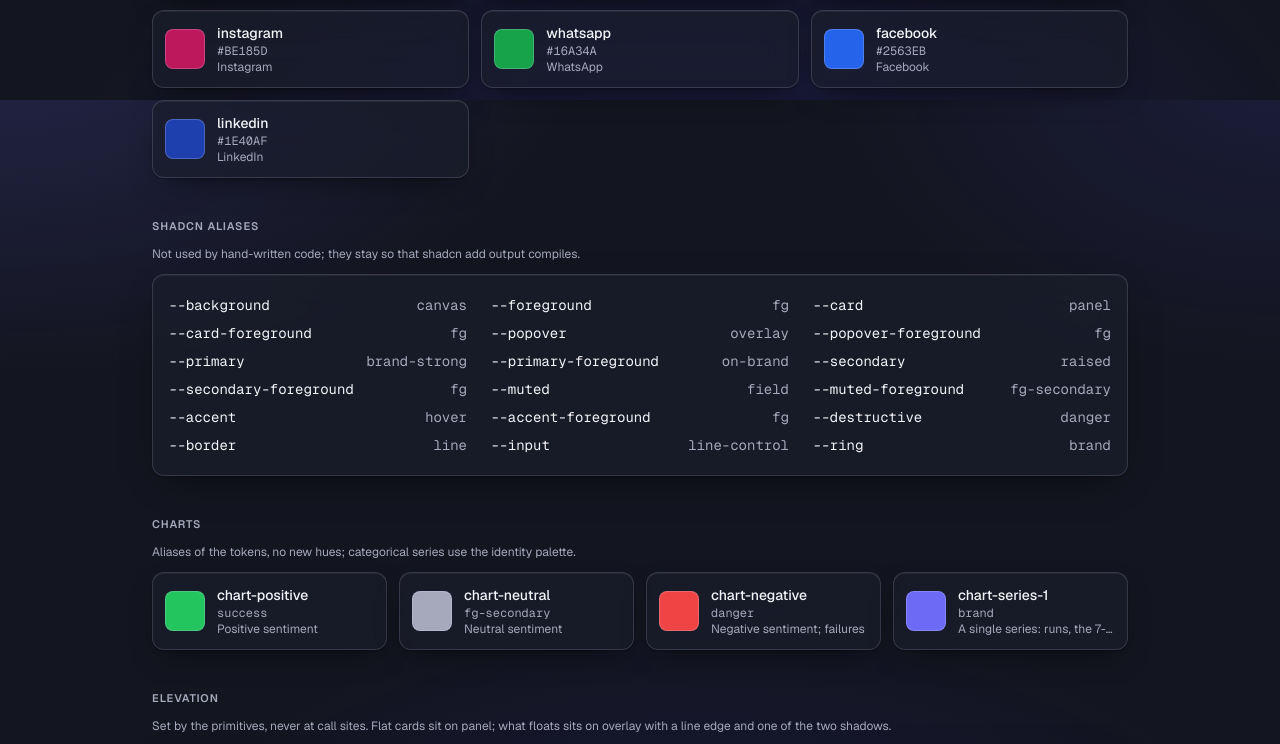
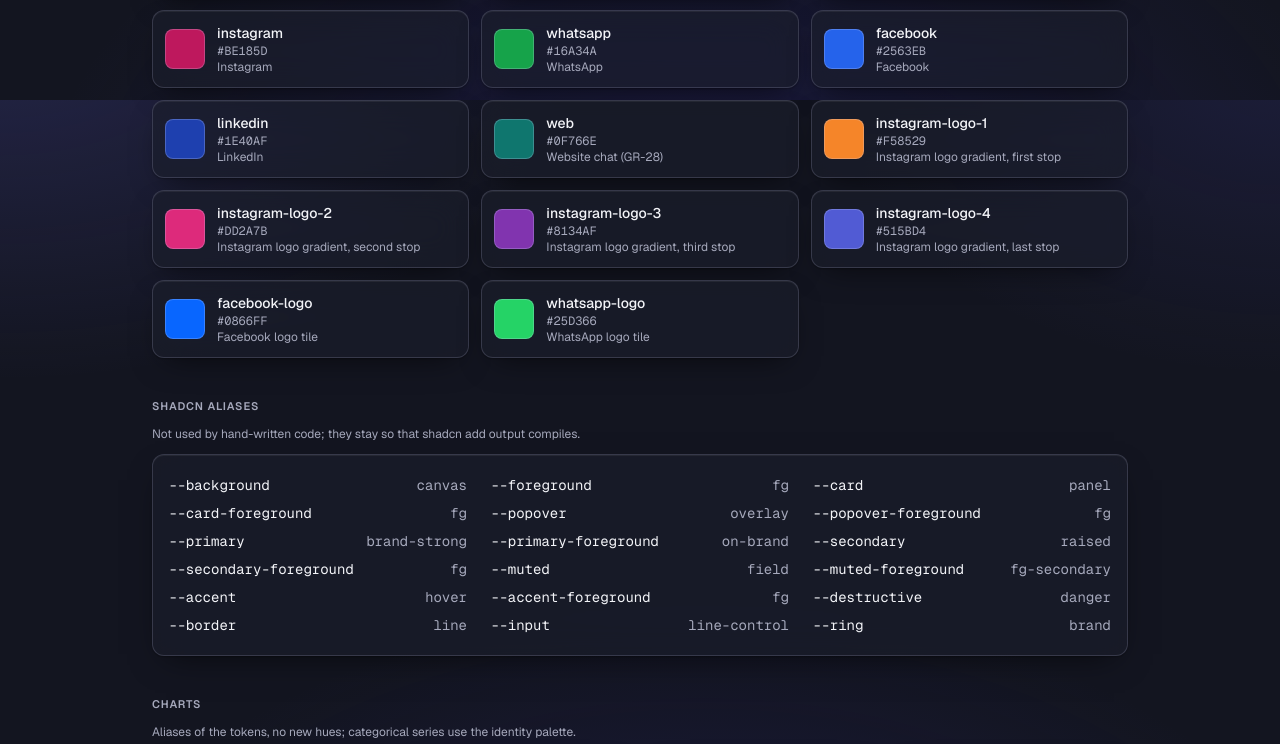
Before and after one commit to zakaur-rahman/socialhood, a Next.js app in the folder apps/web/: page /dev/tokens in a window 1280 px wide. Shown: the part 2300-3044 px from the top of the page. Built offline with nearby package versions, Linux system fonts and the light colour scheme.

Commit message:
Add account: each platform on a tile in its own logo colours (Instagram gradient, Facebook #0866FF, WhatsApp #25D366), as tokens in globals.css

```diff
--- a/apps/web/src/components/connections/AddAccountMenu.tsx
+++ b/apps/web/src/components/connections/AddAccountMenu.tsx
@@ -1,6 +1,7 @@
 "use client";
 
 import { ChevronDown, Plus } from "lucide-react";
+import type { ReactNode } from "react";
 
 import { Button } from "@/components/ui/button";
 import {
@@ -9,23 +10,35 @@ import {
   DropdownMenuItem,
   DropdownMenuTrigger,
 } from "@/components/ui/dropdown-menu";
+import { cn } from "@/lib/utils";
 
+import { FacebookGlyph } from "./FacebookGlyph";
 import { InstagramGlyph } from "./InstagramGlyph";
 import { WhatsAppGlyph } from "./WhatsAppGlyph";
 
 /**
  * Connections' one "Add account" button: a menu of the platforms that have a connect flow, each
  * with its mark and a line on what it connects. The actions are the page's own (the Instagram
- * OAuth start and the WhatsApp Embedded Signup hook); this only presents them. Platforms without a
- * backend aren't listed.
+ * OAuth start, the Facebook Page picker and the WhatsApp Embedded Signup hook); this only presents them. Platforms without a
+ * backend aren't listed. Each mark sits on a tile in its platform's own logo colours.
  */
+function LogoTile({ className, children }: { className: string; children: ReactNode }) {
+  return (
+    <span className={cn("flex size-8 shrink-0 items-center justify-center rounded-lg text-on-brand", className)}>
+      {children}
+    </span>
+  );
+}
+
 export function AddAccountMenu({
   onInstagram,
+  onFacebook,
   onWhatsApp,
   whatsAppConfigured,
   busy,
 }: {
   onInstagram: () => void;
+  onFacebook: () => void;
   onWhatsApp: () => void;
   whatsAppConfigured: boolean;
   busy: boolean;
@@ -40,15 +53,28 @@ export function AddAccountMenu({
         </Button>
       </DropdownMenuTrigger>
       <DropdownMenuContent align="end" className="min-w-64">
-        <DropdownMenuItem onSelect={onInstagram} className="items-start py-2">
-          <InstagramGlyph className="mt-0.5 size-4 shrink-0" />
+        <DropdownMenuItem onSelect={onInstagram} className="items-center gap-3 py-2">
+          <LogoTile className="bg-instagram-logo-gradient">
+            <InstagramGlyph className="size-4" />
+          </LogoTile>
           <span className="flex flex-col">
             <span className="font-medium">Instagram</span>
             <span className="text-xs text-fg-secondary">Business or creator account, for DMs and comments</span>
           </span>
         </DropdownMenuItem>
-        <DropdownMenuItem onSelect={onWhatsApp} disabled={!whatsAppConfigured} className="items-start py-2">
-          <WhatsAppGlyph className="mt-0.5 size-4 shrink-0" />
+        <DropdownMenuItem onSelect={onFacebook} className="items-center gap-3 py-2">
+          <LogoTile className="bg-facebook-logo">
+            <FacebookGlyph className="size-4" />
+          </LogoTile>
+          <span className="flex flex-col">
+            <span className="font-medium">Facebook</span>
+            <span className="text-xs text-fg-secondary">A Facebook Page, for Messenger and comments</span>
+          </span>
+        </DropdownMenuItem>
+        <DropdownMenuItem onSelect={onWhatsApp} disabled={!whatsAppConfigured} className="items-center gap-3 py-2">
+          <LogoTile className="bg-whatsapp-logo">
+            <WhatsAppGlyph className="size-4" />
+          </LogoTile>
           <span className="flex flex-col">
             <span className="font-medium">WhatsApp</span>
             <span className="text-xs text-fg-secondary">
--- a/apps/web/src/styles/colour-exceptions.ts
+++ b/apps/web/src/styles/colour-exceptions.ts
@@ -34,6 +34,12 @@ export const colourExceptions: ColourException[] = [
     kind: "tokens",
     tokens: ["instagram", "whatsapp", "facebook", "linkedin"],
     reason: "Platform brand colours: the identity of third parties, used for glyphs and fills only, never text.",
+  },
+  {
+    kind: "tokens",
+    tokens: ["instagram-logo-1", "instagram-logo-2", "instagram-logo-3", "instagram-logo-4", "facebook-logo", "whatsapp-logo"],
+    reason:
+      "The platforms' exact logo colours, for logo tiles that carry no text (Add account). The fills above are darkened for white text; these match the real marks.",
   },
   {
     kind: "tokens",
--- a/apps/web/src/styles/globals.css
+++ b/apps/web/src/styles/globals.css
@@ -125,6 +125,14 @@
   --color-facebook: #2563EB;
   --color-linkedin: #1E40AF;
   --color-web: #0F766E;  /* the website chat widget (GR-28): 5.5:1 with on-brand */
+  /* The platforms' own logo colours, for logo tiles only (Add account): the fills above are
+     darkened so white text on them passes 4.5:1; a logo tile carries no text. */
+  --color-instagram-logo-1: #F58529;
+  --color-instagram-logo-2: #DD2A7B;
+  --color-instagram-logo-3: #8134AF;
+  --color-instagram-logo-4: #515BD4;
+  --color-facebook-logo: #0866FF;
+  --color-whatsapp-logo: #25D366;
 
   /* Charts (COLOR_SYSTEM §11.6, C-075): aliases, no new hues. Every chart reads these, so a
      series' colour is set in one place; the legend, numbers and an sr-only table carry the values. */
@@ -192,6 +200,7 @@
   --gradient-brand: linear-gradient(135deg, var(--color-brand-deep) 0%, var(--color-brand-strong) 100%);
   --gradient-brand-decor: linear-gradient(135deg, var(--color-brand-deep) 0%, var(--color-brand) 100%);
   --gradient-shell: linear-gradient(135deg, var(--color-shell-1) 0%, var(--color-shell-2) 100%);
+  --gradient-instagram-logo: linear-gradient(45deg, var(--color-instagram-logo-1) 0%, var(--color-instagram-logo-2) 35%, var(--color-instagram-logo-3) 70%, var(--color-instagram-logo-4) 100%);
   --gradient-glow-brand: radial-gradient(120% 140% at 0% 0%, var(--color-brand-soft), transparent 60%);
   --gradient-glow-brand-top: radial-gradient(50% 55% at 50% 0%, var(--color-brand-soft), transparent 70%);
   /* The light behind the glass (C-101), fixed to the viewport on the body; the glows are the
@@ -204,6 +213,7 @@
 @utility bg-brand-gradient { background-image: var(--gradient-brand); }
 @utility bg-brand-gradient-decor { background-image: var(--gradient-brand-decor); }
 @utility bg-shell-gradient { background-image: var(--gradient-shell); }
+@utility bg-instagram-logo-gradient { background-image: var(--gradient-instagram-logo); }
 @utility bg-glow-brand { background-image: var(--gradient-glow-brand); }
 @utility bg-glow-brand-top { background-image: var(--gradient-glow-brand-top); }
 @utility bg-ambient { background-image: var(--gradient-ambient); }
--- a/apps/web/src/styles/tokens.generated.json
+++ b/apps/web/src/styles/tokens.generated.json
@@ -60,7 +60,14 @@
     "instagram": "#BE185D",
     "whatsapp": "#16A34A",
     "facebook": "#2563EB",
-    "linkedin": "#1E40AF"
+    "linkedin": "#1E40AF",
+    "web": "#0F766E",
+    "instagram-logo-1": "#F58529",
+    "instagram-logo-2": "#DD2A7B",
+    "instagram-logo-3": "#8134AF",
+    "instagram-logo-4": "#515BD4",
+    "facebook-logo": "#0866FF",
+    "whatsapp-logo": "#25D366"
   },
   "colorsLight": {
     "canvas": "#F5F6FB",
@@ -123,7 +130,14 @@
     "instagram": "#BE185D",
     "whatsapp": "#16A34A",
     "facebook": "#2563EB",
-    "linkedin": "#1E40AF"
+    "linkedin": "#1E40AF",
+    "web": "#0F766E",
+    "instagram-logo-1": "#F58529",
+    "instagram-logo-2": "#DD2A7B",
+    "instagram-logo-3": "#8134AF",
+    "instagram-logo-4": "#515BD4",
+    "facebook-logo": "#0866FF",
+    "whatsapp-logo": "#25D366"
   },
   "themed": [
     "color:canvas",
@@ -240,6 +254,7 @@
     "brand": "linear-gradient(135deg, var(--color-brand-deep) 0%, var(--color-brand-strong) 100%)",
     "brand-decor": "linear-gradient(135deg, var(--color-brand-deep) 0%, var(--color-brand) 100%)",
     "shell": "linear-gradient(135deg, var(--color-shell-1) 0%, var(--color-shell-2) 100%)",
+    "instagram-logo": "linear-gradient(45deg, var(--color-instagram-logo-1) 0%, var(--color-instagram-logo-2) 35%, var(--color-instagram-logo-3) 70%, var(--color-instagram-logo-4) 100%)",
     "glow-brand": "radial-gradient(120% 140% at 0% 0%, var(--color-brand-soft), transparent 60%)",
     "glow-brand-top": "radial-gradient(50% 55% at 50% 0%, var(--color-brand-soft), transparent 70%)",
     "ambient": "radial-gradient(60rem 38rem at 0% -12%, var(--color-ambient-1), transparent 62%), radial-gradient(48rem 32rem at 100% -4%, var(--color-ambient-2), transparent 60%), radial-gradient(64rem 40rem at 55% 115%, var(--color-ambient-3), transparent 65%)"
--- a/apps/web/src/styles/tokens.generated.ts
+++ b/apps/web/src/styles/tokens.generated.ts
@@ -63,7 +63,14 @@ export const tokenValues = {
     "instagram": "#BE185D",
     "whatsapp": "#16A34A",
     "facebook": "#2563EB",
-    "linkedin": "#1E40AF"
+    "linkedin": "#1E40AF",
+    "web": "#0F766E",
+    "instagram-logo-1": "#F58529",
+    "instagram-logo-2": "#DD2A7B",
+    "instagram-logo-3": "#8134AF",
+    "instagram-logo-4": "#515BD4",
+    "facebook-logo": "#0866FF",
+    "whatsapp-logo": "#25D366"
   },
   "colorsLight": {
     "canvas": "#F5F6FB",
@@ -126,7 +133,14 @@ export const tokenValues = {
     "instagram": "#BE185D",
     "whatsapp": "#16A34A",
     "facebook": "#2563EB",
-    "linkedin": "#1E40AF"
+    "linkedin": "#1E40AF",
+    "web": "#0F766E",
+    "instagram-logo-1": "#F58529",
+    "instagram-logo-2": "#DD2A7B",
+    "instagram-logo-3": "#8134AF",
+    "instagram-logo-4": "#515BD4",
+    "facebook-logo": "#0866FF",
+    "whatsapp-logo": "#25D366"
   },
   "themed": [
     "color:canvas",
@@ -243,6 +257,7 @@ export const tokenValues = {
     "brand": "linear-gradient(135deg, var(--color-brand-deep) 0%, var(--color-brand-strong) 100%)",
     "brand-decor": "linear-gradient(135deg, var(--color-brand-deep) 0%, var(--color-brand) 100%)",
     "shell": "linear-gradient(135deg, var(--color-shell-1) 0%, var(--color-shell-2) 100%)",
+    "instagram-logo": "linear-gradient(45deg, var(--color-instagram-logo-1) 0%, var(--color-instagram-logo-2) 35%, var(--color-instagram-logo-3) 70%, var(--color-instagram-logo-4) 100%)",
     "glow-brand": "radial-gradient(120% 140% at 0% 0%, var(--color-brand-soft), transparent 60%)",
     "glow-brand-top": "radial-gradient(50% 55% at 50% 0%, var(--color-brand-soft), transparent 70%)",
     "ambient": "radial-gradient(60rem 38rem at 0% -12%, var(--color-ambient-1), transparent 62%), radial-gradient(48rem 32rem at 100% -4%, var(--color-ambient-2), transparent 60%), radial-gradient(64rem 40rem at 55% 115%, var(--color-ambient-3), transparent 65%)"
--- a/apps/web/src/styles/tokens.ts
+++ b/apps/web/src/styles/tokens.ts
@@ -85,7 +85,14 @@ const colorMeta: Record<string, { use: string; swatch: string }> = {
   whatsapp: { use: "WhatsApp", swatch: "bg-whatsapp" },
   facebook: { use: "Facebook", swatch: "bg-facebook" },
   linkedin: { use: "LinkedIn", swatch: "bg-linkedin" },
-  web: { use: "Website chat", swatch: "bg-web" },
+  web: { use: "Website chat (GR-28)", swatch: "bg-web" },
+  // The platforms' own logo colours: logo tiles only, never under text
+  "instagram-logo-1": { use: "Instagram logo gradient, first stop", swatch: "bg-instagram-logo-1" },
+  "instagram-logo-2": { use: "Instagram logo gradient, second stop", swatch: "bg-instagram-logo-2" },
+  "instagram-logo-3": { use: "Instagram logo gradient, third stop", swatch: "bg-instagram-logo-3" },
+  "instagram-logo-4": { use: "Instagram logo gradient, last stop", swatch: "bg-instagram-logo-4" },
+  "facebook-logo": { use: "Facebook logo tile", swatch: "bg-facebook-logo" },
+  "whatsapp-logo": { use: "WhatsApp logo tile", swatch: "bg-whatsapp-logo" },
 };
 
 /**
@@ -106,6 +113,13 @@ export const themeInvariant: Record<string, string> = {
   whatsapp: "A third party's brand colour",
   facebook: "A third party's brand colour",
   linkedin: "A third party's brand colour",
+  web: "The website chat's badge fill: white on it is 5.5:1 in both themes",
+  "instagram-logo-1": "A third party's logo colour",
+  "instagram-logo-2": "A third party's logo colour",
+  "instagram-logo-3": "A third party's logo colour",
+  "instagram-logo-4": "A third party's logo colour",
+  "facebook-logo": "A third party's logo colour",
+  "whatsapp-logo": "A third party's logo colour",
 };
 
 /** The colour tokens, in the order of globals.css, with their values from the generated file. */
@@ -164,6 +178,7 @@ const gradientMeta = [
   { name: "bg-brand-gradient", key: "brand", use: "Primary buttons, outgoing bubbles, count badges; on-brand text" },
   { name: "bg-brand-gradient-decor", key: "brand-decor", use: "Meters, progress fills, decorative icon tiles; never under text" },
   { name: "bg-shell-gradient", key: "shell", use: "Logo tile and Upgrade only" },
+  { name: "bg-instagram-logo-gradient", key: "instagram-logo", use: "Instagram's logo tile (Add account); never under text" },
   { name: "bg-glow-brand", key: "glow-brand", use: "One per view at most: the plan hero" },
   { name: "bg-ambient", key: "ambient", use: "The light behind the glass, fixed on the body; not for components" },
   { name: "bg-glow-brand-top", key: "glow-brand-top", use: "The marketing glow at the top of a section: the hero, the illustration cards" },
```
